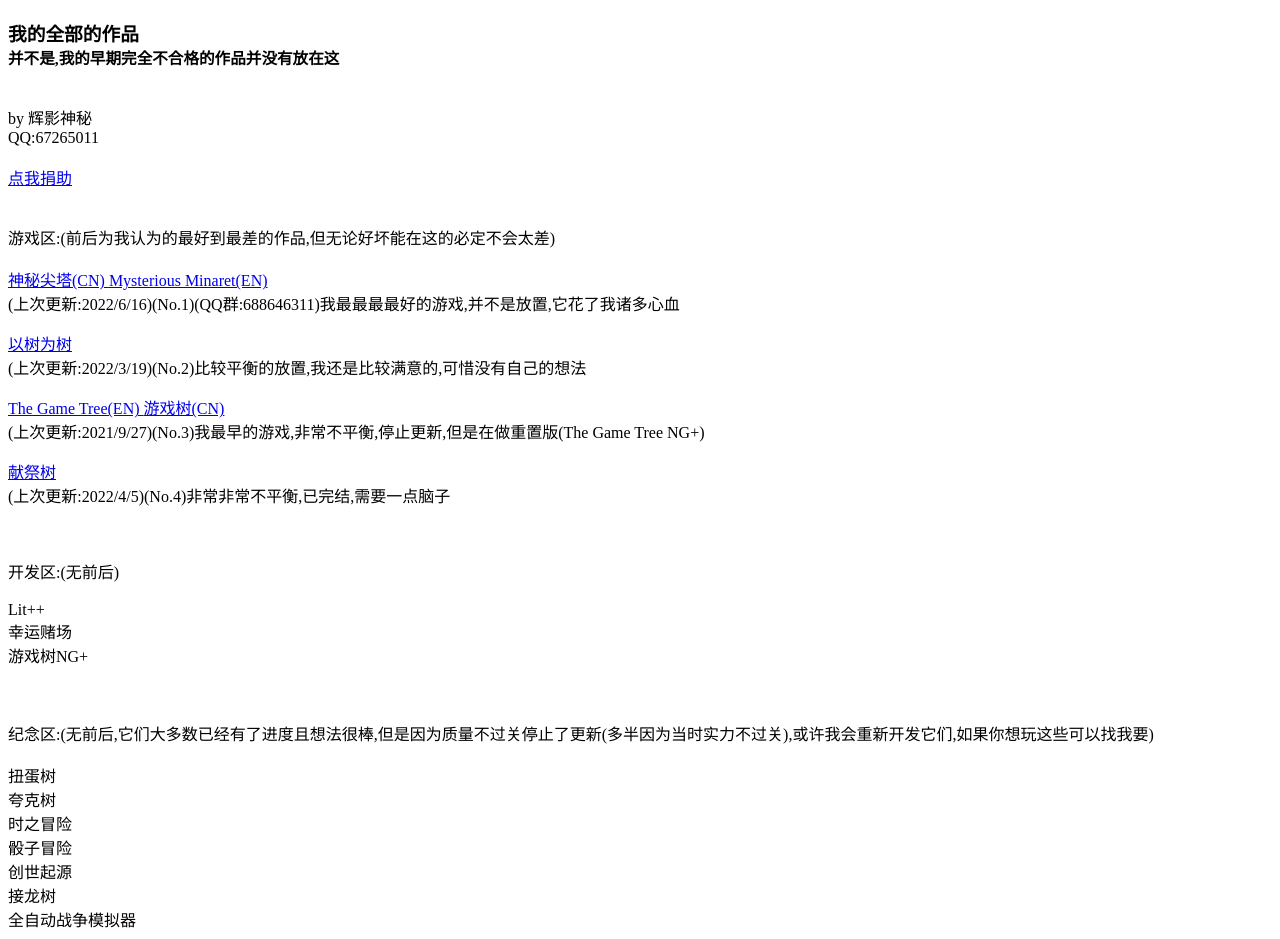
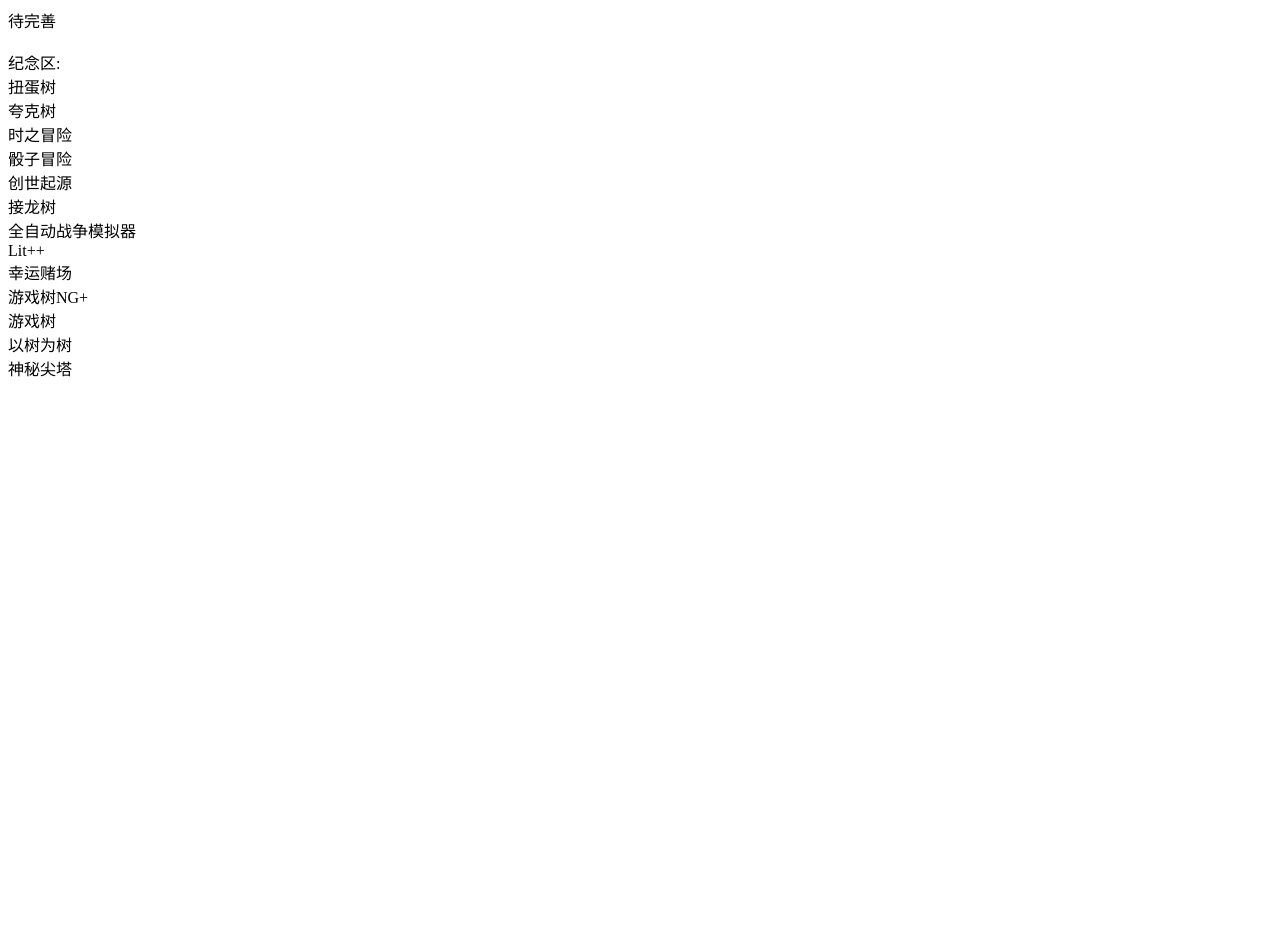
Before and after one commit to shenmi124/shenmi124.github.io, a plain HTML site: page index.html in a window 1280 px wide. After the commit the page ends 800 px from the top, so only its background shows below. Drawn offline with Linux system fonts and the light colour scheme.

Commit message:
Update index.html

```diff
--- a/index.html
+++ b/index.html
@@ -6,23 +6,7 @@
 
 
 <body onload="load()" onmousemove="updateMouse(event)">
-	<a ><h3>我的全部的作品<br><small>并不是,我的早期完全不合格的作品并没有放在这</small></h3><br>by 辉影神秘<br>QQ:67265011<br><br></a>
-	<a href="https://afdian.net/@Mysterious124" class="copyright" target="_blank">点我捐助</a><br>
-	<br><br>
-	<a>游戏区:(前后为我认为的最好到最差的作品,但无论好坏能在这的必定不会太差)<br><br></a>
-	<a href="https://shenmi124.github.io/Mysterious_Minaret/" class="copyright" target="_blank">神秘尖塔(CN) </a>
-	<a href="https://shenmi124.github.io/EN_Mysterious_Minaret/" class="copyright" target="_blank">Mysterious Minaret(EN)</a><br>(上次更新:2022/6/16)(No.1)(QQ群:688646311)我最最最最好的游戏,并不是放置,它花了我诸多心血</p>
-	<a href="https://shenmi124.github.io/The-Trees-For-Tree/" class="copyright" target="_blank">以树为树<br></a>(上次更新:2022/3/19)(No.2)比较平衡的放置,我还是比较满意的,可惜没有自己的想法</p>
-	<a href="https://shenmi124.github.io/The-Game-Tree/" class="copyright" target="_blank">The Game Tree(EN) </a>
-	<a href="https://shenmi124.github.io/CN-The-Game-Tree/" class="copyright" target="_blank">游戏树(CN)</a><br>(上次更新:2021/9/27)(No.3)我最早的游戏,非常不平衡,停止更新,但是在做重置版(The Game Tree NG+)</p>
-	<a href="https://shenmi124.github.io/The-Sacrifice-Tree/" class="copyright" target="_blank">献祭树<br></a>(上次更新:2022/4/5)(No.4)非常非常不平衡,已完结,需要一点脑子</p>
-	<br><br>
-	<a>开发区:(无前后)<br><br></a>
-	Lit++<br>
-	幸运赌场<br>
-	游戏树NG+<br>
-	<br><br><br>
-	<a>纪念区:(无前后,它们大多数已经有了进度且想法很棒,但是因为质量不过关停止了更新(多半因为当时实力不过关),或许我会重新开发它们,如果你想玩这些可以找我要)<br><br></a>
+	待完善<br><br><a>纪念区:<br></a>
 	扭蛋树<br>
 	夸克树<br>
 	时之冒险<br>
@@ -30,4 +14,10 @@
 	创世起源<br>
 	接龙树<br>
 	全自动战争模拟器<br>
+	Lit++<br>
+	幸运赌场<br>
+	游戏树NG+<br>
+	游戏树<br>
+	以树为树<br>
+	神秘尖塔<br>
 </body>
```
